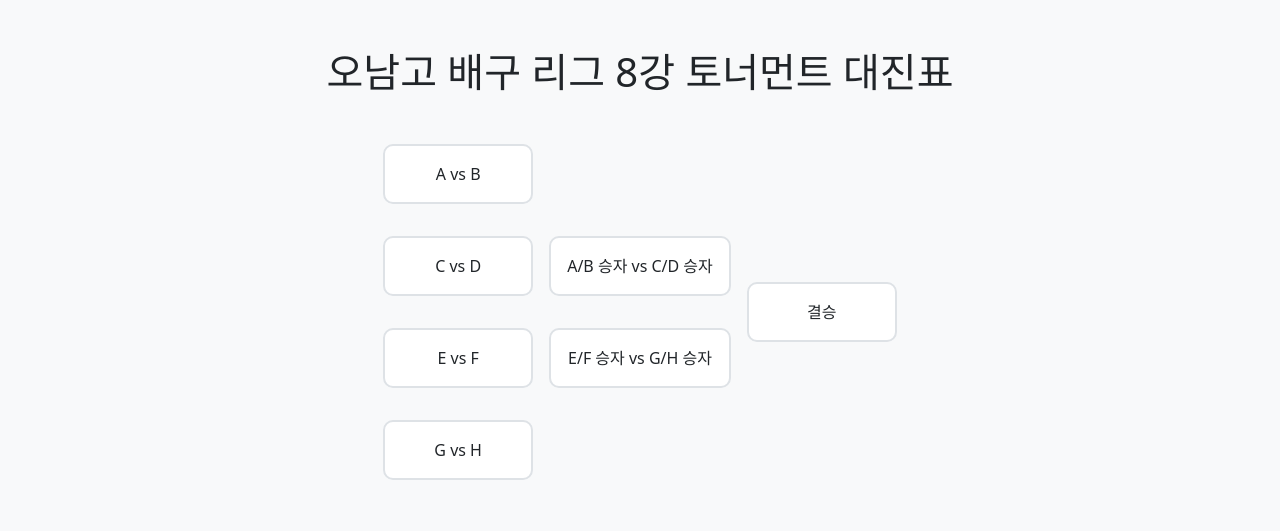
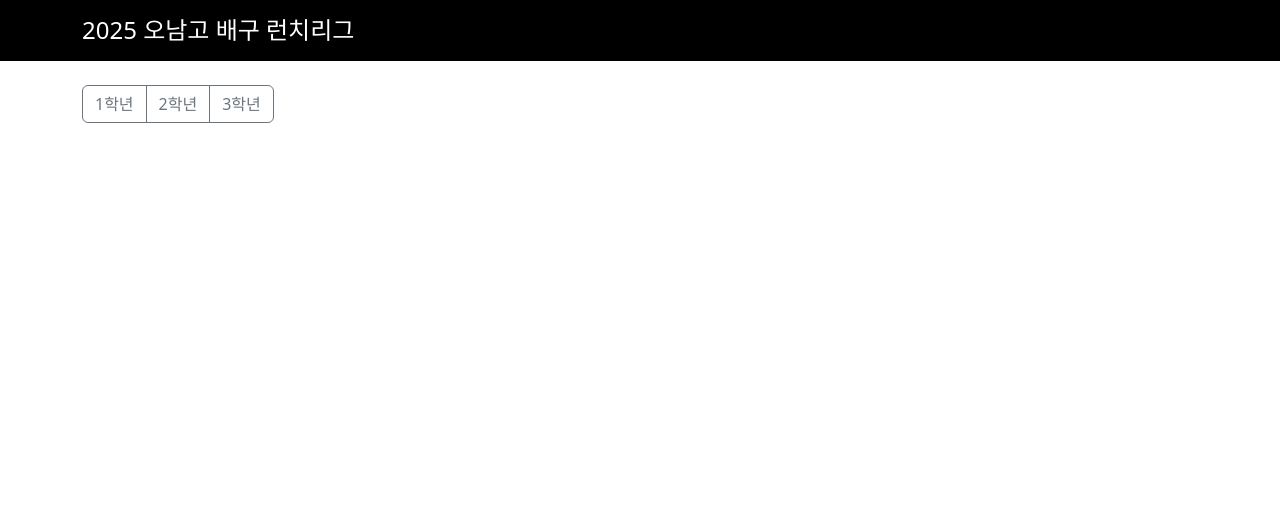
Before and after one commit to 1221jyp/dhskarheowls, a plain HTML site: page index.html in a window 1280 px wide. Drawn offline with nearby package versions, Linux system fonts and the light colour scheme.

Commit message:
forth commit

```diff
--- a/index.html
+++ b/index.html
@@ -2,69 +2,85 @@
 <html lang="ko">
   <head>
     <meta charset="UTF-8" />
-    <meta name="viewport" content="width=device-width, initial-scale=1" />
-    <title>8강 대진표</title>
+    <title>2025 오남고 배구 리그</title>
     <link
-      href="https://cdn.jsdelivr.net/npm/bootstrap@5.3.3/dist/css/bootstrap.min.css"
+      href="https://cdn.jsdelivr.net/npm/bootstrap@5.3.0/dist/css/bootstrap.min.css"
       rel="stylesheet"
     />
     <style>
-      .bracket {
-        display: flex;
-        flex-direction: column;
-        gap: 1rem;
-      }
-
-      @media (min-width: 768px) {
-        .bracket {
-          flex-direction: row;
-          justify-content: center;
-          align-items: center;
-        }
-
-        .round {
-          display: flex;
-          flex-direction: column;
-          gap: 2rem;
-        }
-
-        .match {
-          border: 2px solid #dee2e6;
-          padding: 1rem;
-          border-radius: 10px;
-          background-color: #fff;
-          text-align: center;
-          min-width: 150px;
-        }
+      .score-box {
+        border: 1px solid #ccc;
+        border-radius: 8px;
+        padding: 1rem;
+        min-height: 150px;
+        text-align: center;
+        background-color: #f8f9fa;
       }
     </style>
   </head>
-  <body class="bg-light">
-    <div class="container py-5">
-      <h1 class="text-center mb-5">오남고 배구 리그 8강 토너먼트 대진표</h1>
+  <body class="p-0">
+    <header class="bg-black text-white p-3">
+      <div class="container d-flex justify-content-between align-items-center">
+        <h1 class="h4 m-0">2025 오남고 배구 런치리그</h1>
+      </div>
+    </header>
 
-      <div class="bracket">
-        <!-- 8강 -->
-        <div class="round">
-          <div class="match">A vs B</div>
-          <div class="match">C vs D</div>
-          <div class="match">E vs F</div>
-          <div class="match">G vs H</div>
+    <div class="container mt-4">
+      <div class="mt-2" id="gradeSelection">
+        <div class="btn-group" role="group">
+          <button class="btn btn-outline-secondary" onclick="showGrade(1)">1학년</button>
+          <button class="btn btn-outline-secondary" onclick="showGrade(2)">2학년</button>
+          <button class="btn btn-outline-secondary" onclick="showGrade(3)">3학년</button>
         </div>
+      </div>
 
-        <!-- 4강 -->
-        <div class="round">
-          <div class="match">A/B 승자 vs C/D 승자</div>
-          <div class="match">E/F 승자 vs G/H 승자</div>
-        </div>
-
-        <!-- 결승 -->
-        <div class="round">
-          <div class="match">결승</div>
-        </div>
+      <div id="contentArea" class="mt-4">
+        <!-- 학년 선택 시 내용이 여기에 표시됨 -->
       </div>
     </div>
 
-    <script src="https://cdn.jsdelivr.net/npm/bootstrap@5.3.3/dist/js/bootstrap.bundle.min.js"></script>
+    <script>
+      function showGrade(grade) {
+        const content = {
+          1: `
+          <div class="row mb-4">
+            <div class="col-md-4"><div class="score-box">1학년 남자 A조<br>승점정보 ~</div></div>
+            <div class="col-md-4"><div class="score-box">1학년 남자 B조<br>승점정보 ~~</div></div>
+            <div class="col-md-4"><div class="score-box">1학년 남자 C조<br>승점정보 ~~~</div></div>
+          </div>
+          <hr>
+          <div class="row">
+            <div class="col-md-4"><div class="score-box">1학년 여자 A조<br>승점정보 ~</div></div>
+            <div class="col-md-4"><div class="score-box">1학년 여자 B조<br>승점정보 ~~</div></div>
+            <div class="col-md-4"><div class="score-box">1학년 여자 C조<br>승점정보 ~~~</div></div>
+          </div>
+        `,
+          2: `<div class="row mb-4">
+            <div class="col-md-4"><div class="score-box">2학년 남자 A조<br>승점정보 ~</div></div>
+            <div class="col-md-4"><div class="score-box">2학년 남자 B조<br>승점정보 ~~</div></div>
+            <div class="col-md-4"><div class="score-box">2학년 남자 C조<br>승점정보 ~~~</div></div>
+          </div>
+          <hr>
+          <div class="row">
+            <div class="col-md-4"><div class="score-box">2학년 여자 A조<br>승점정보 ~</div></div>
+            <div class="col-md-4"><div class="score-box">2학년 여자 B조<br>승점정보 ~~</div></div>
+            <div class="col-md-4"><div class="score-box">2학년 여자 C조<br>승점정보 ~~~</div></div>
+          </div>`,
+          3: `<div class="row mb-4">
+            <div class="col-md-4"><div class="score-box">3학년 남자 A조<br>승점정보 ~</div></div>
+            <div class="col-md-4"><div class="score-box">3학년 남자 B조<br>승점정보 ~~</div></div>
+            <div class="col-md-4"><div class="score-box">3학년 남자 C조<br>승점정보 ~~~</div></div>
+          </div>
+          <hr>
+          <div class="row">
+            <div class="col-md-4"><div class="score-box">3학년 여자 A조<br>승점정보 ~</div></div>
+            <div class="col-md-4"><div class="score-box">3학년 여자 B조<br>승점정보 ~~</div></div>
+            <div class="col-md-4"><div class="score-box">3학년 여자 C조<br>승점정보 ~~~</div></div>
+          </div>`,
+        };
+        document.getElementById("contentArea").innerHTML = content[grade];
+      }
+    </script>
+    <script src="https://cdn.jsdelivr.net/npm/bootstrap@5.3.0/dist/js/bootstrap.bundle.min.js"></script>
   </body>
 </html>
```
